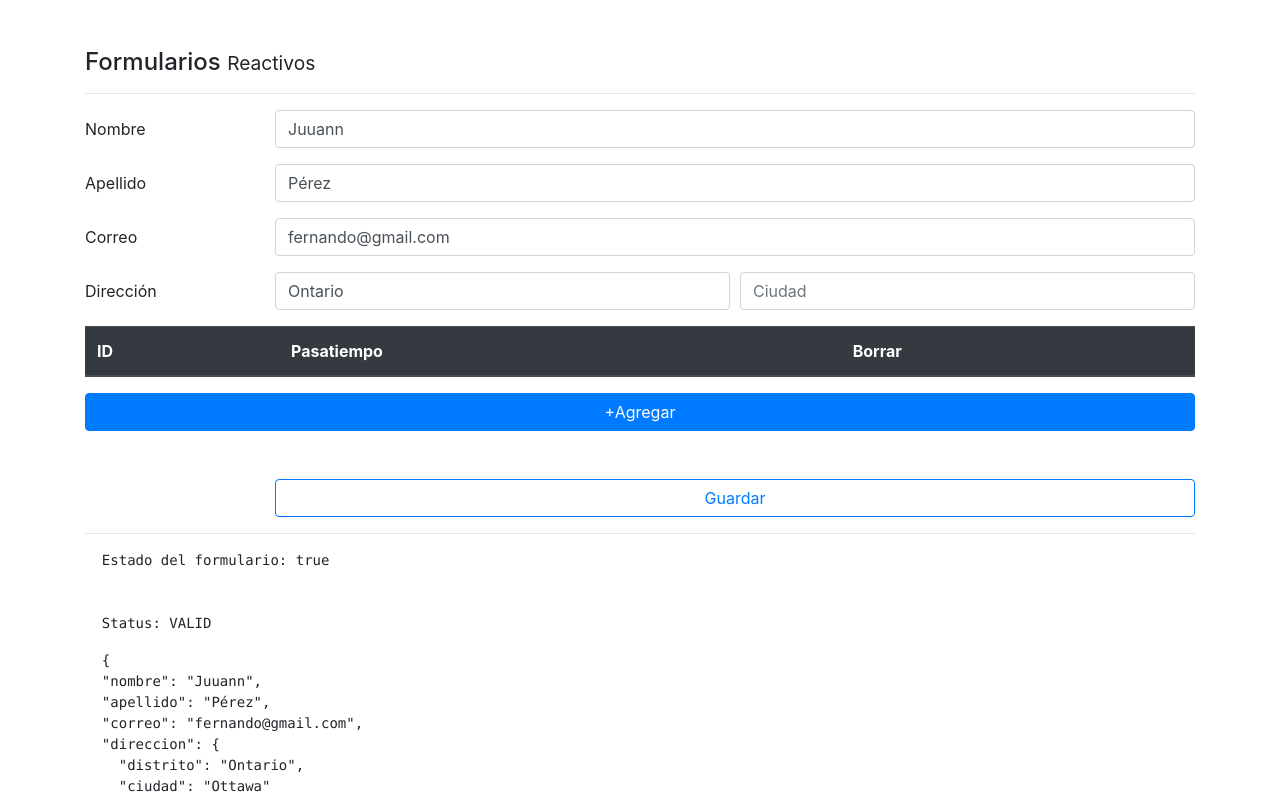
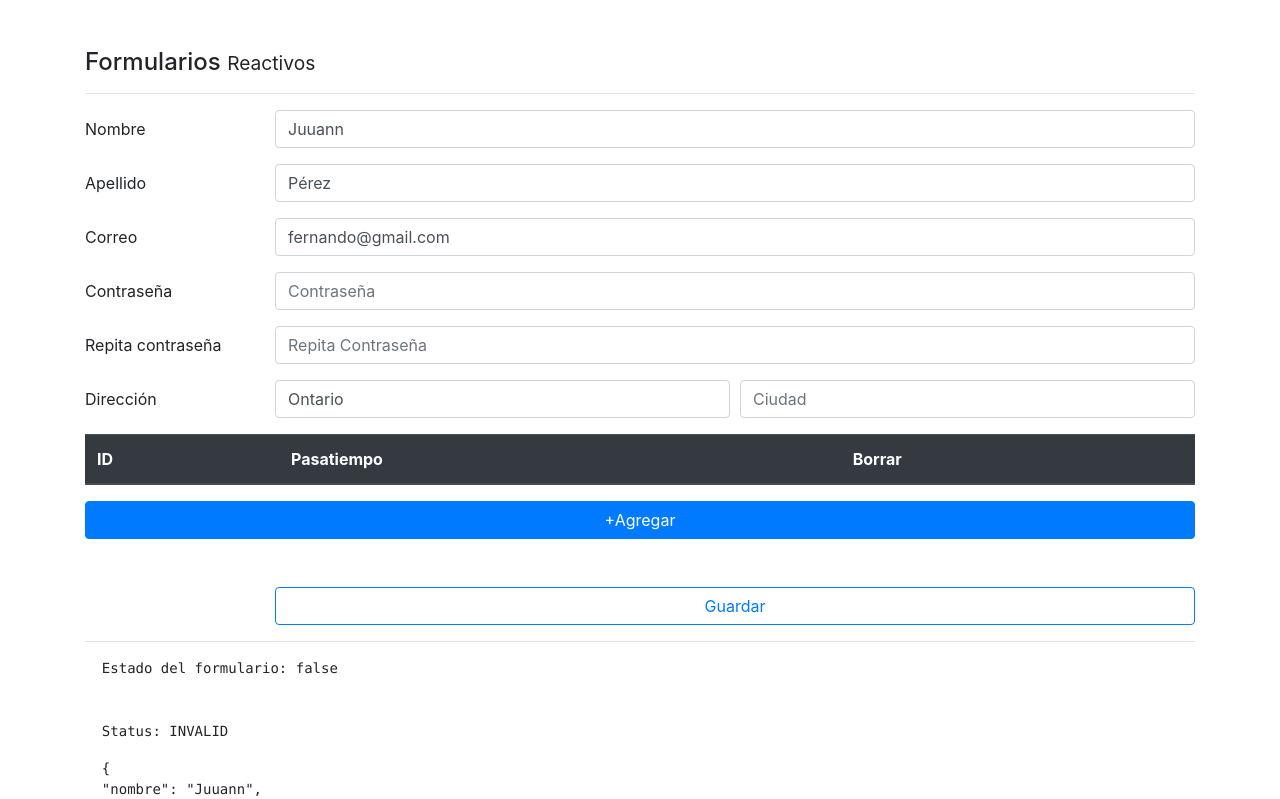
Before and after one commit to JonathanPerez666/Formularios, an Angular app: page /reactivo in a window 1280 px wide. Shown: the top 799 px of the page. Built offline with nearby package versions, Linux system fonts and the light colour scheme.

Commit message:
Reactivo validar que password2 sea igual a password1

```diff
--- a/src/app/pages/reactive/reactive.component.html
+++ b/src/app/pages/reactive/reactive.component.html
@@ -52,6 +52,30 @@
 
     </div>
   </div>
+
+  <div class="form-group row">
+    <label class="col-2 col-form-label">Contraseña</label>
+    <div class="col">
+
+      <input class="form-control"
+             type="password"
+             placeholder="Contraseña"
+             formControlName="pass1"
+             [class.is-invalid]="pass1NoValido">
+    </div>
+  </div>
+  <div class="form-group row">
+    <label class="col-2 col-form-label">Repita contraseña</label>
+    <div class="col">
+
+      <input class="form-control"
+             type="password"
+             placeholder="Repita Contraseña"
+             formControlName="pass2"
+             [class.is-invalid]="pass2NoValido">
+    </div>
+  </div>
+
 
   <div class="form-group row" formGroupName="direccion">
     <label class="col-2 col-form-label">Dirección</label>
--- a/src/app/pages/reactive/reactive.component.ts
+++ b/src/app/pages/reactive/reactive.component.ts
@@ -39,17 +39,30 @@
   get ciudadNoValido(){
     return this.forma.get('direccion.ciudad').invalid && this.forma.get('direccion.ciudad').touched
   }
+  get pass1NoValido(){
+    return this.forma.get('pass1').invalid && this.forma.get('pass1').touched
+  }
+  get pass2NoValido(){
+      const pass1 = this.forma.get('pass1').value;
+      const pass2 = this.forma.get('pass2').value;
+
+      return ( pass1 === pass2) ? false : true;
+  }
 
   crearFormulario(){
       this.forma = this.fb.group({
         nombre: ['', [Validators.required, Validators.minLength(5) ]  ],
         apellido: ['', [Validators.required, this.validadores.noHerrera]  ],
         correo: ['', [Validators.required, Validators.pattern('[a-z0-9._%+-]+@[a-z0-9.-]+\.[a-z]{2,3}$') ]   ],
+        pass1: ['', Validators.required],
+        pass2: ['', Validators.required],
         direccion: this.fb.group({
           distrito: ['', Validators.required ],
           ciudad: ['', Validators.required],
         }),
         pasatiempos: this.fb.array([])
+      },{
+        validators: this.validadores.passwordsIguales('pass1','pass2')
       });
   }
 
--- a/src/app/services/validadores.service.ts
+++ b/src/app/services/validadores.service.ts
@@ -1,5 +1,5 @@
 import { Injectable } from '@angular/core';
-import { FormControl } from '@angular/forms';
+import { FormControl, FormGroup } from '@angular/forms';
 
 @Injectable({
   providedIn: 'root'
@@ -9,7 +9,7 @@
   constructor() { }
 
 
-  noHerrera( control: FormControl): {[s: string]: booelan } {
+  noHerrera( control: FormControl): {[s: string]: boolean } {
 
     if (control.value?.toLowerCase() === 'herrera'){
       return {
@@ -18,7 +18,25 @@
     }
 
     return null;
+  }
+
+  passwordsIguales(pass1Name: string, pass2Name: string){
+
+    return ( formGroup: FormGroup )=>{
+
+      const pass1Control = formGroup.controls[pass1Name];
+      const pass2Control = formGroup.controls[pass2Name];
+
+      if( pass1Control.value === pass2Control.value){
+        pass2Control.setErrors(null);
+      } else{
+        pass2Control.setErrors({ noEsIgual:true });
+      }
+
+    }
 
   }
 
+
+
 }
```
